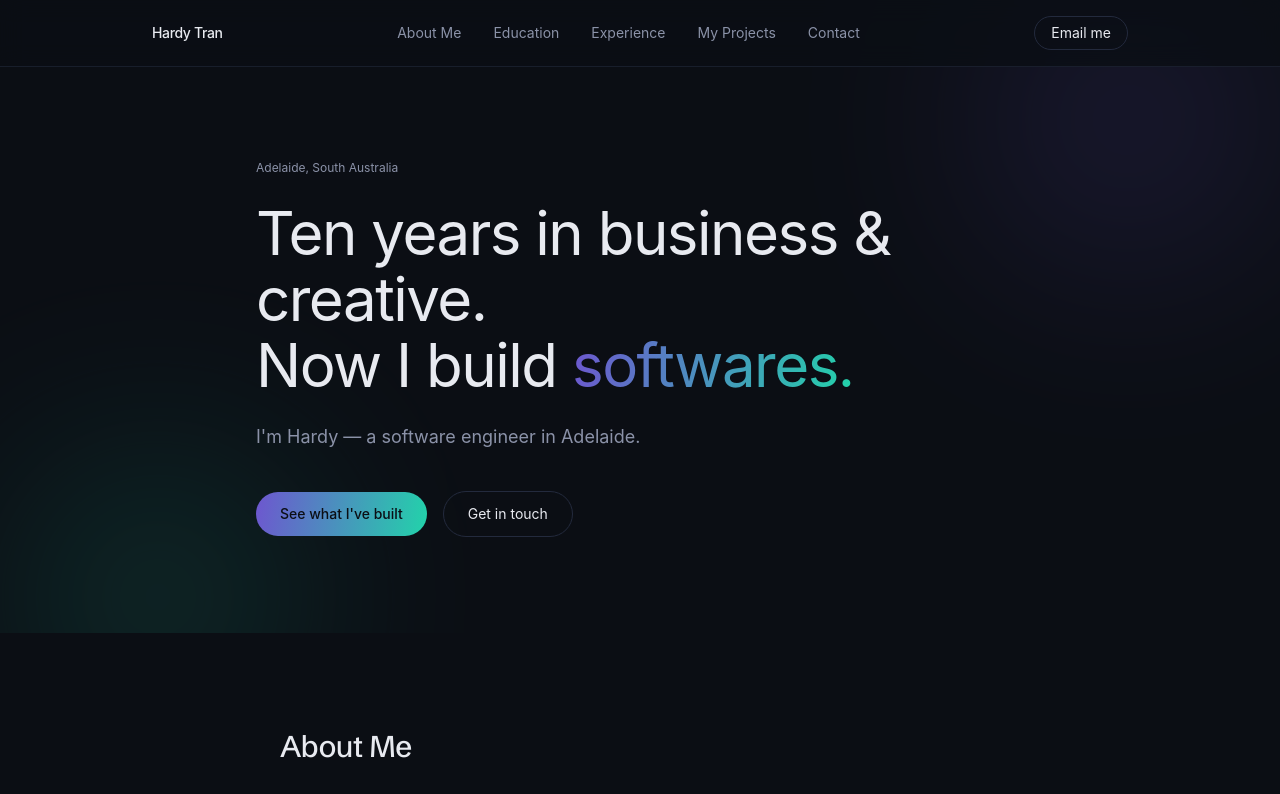
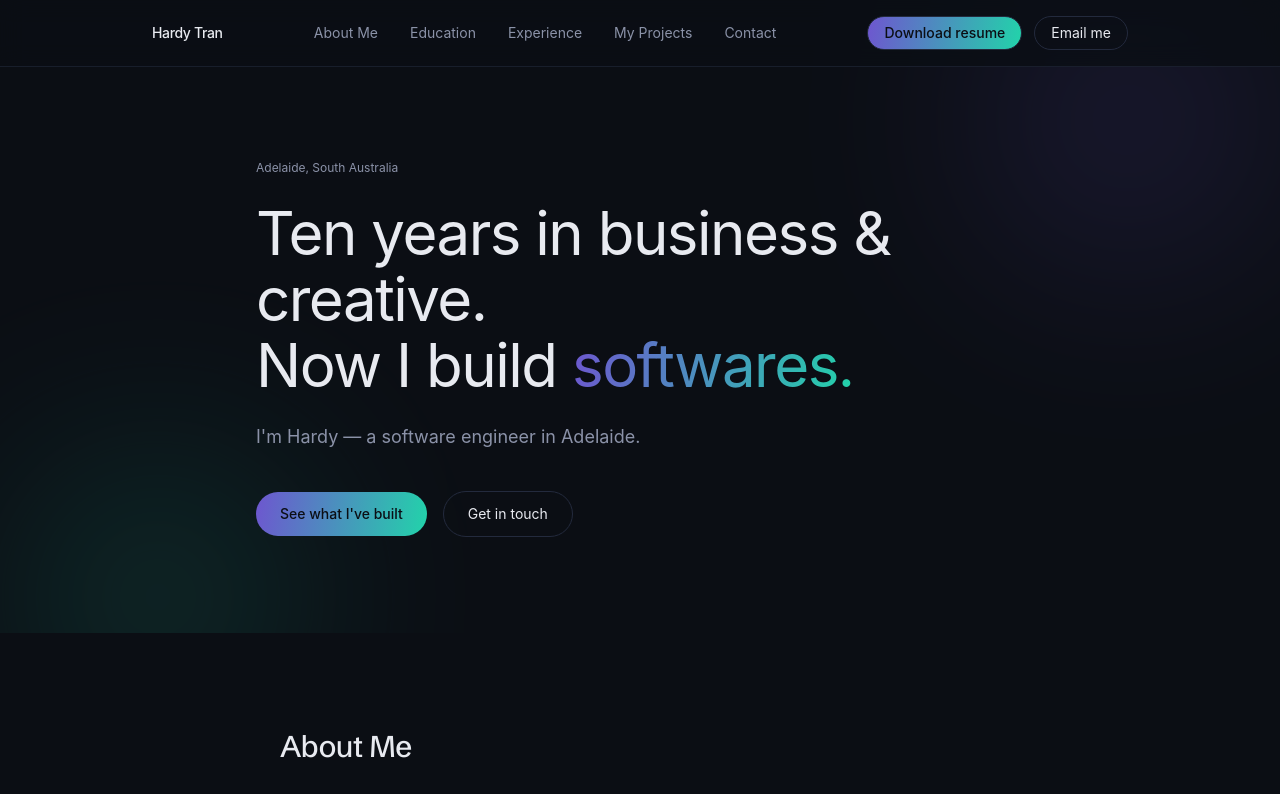
Before and after one commit to hardytran90/my-portfolio, a Next.js app: page / in a window 1280 px wide. Shown: the top 794 px of the page. Built offline with nearby package versions, Linux system fonts and the light colour scheme; a web font is replaced by a local one.

Commit message:
Add Download resume button

```diff
--- a/components/Nav.tsx
+++ b/components/Nav.tsx
@@ -23,10 +23,18 @@ export default function Nav() {
           ))}
         </ul>
 
+        <div className="flex items-center gap-3">
+          <a href="/resume/HardyTran_CV.pdf"
+          download
+          className="bridge-gradient border border-line rounded-full px-4 py-1.5 text-sm font-medium text-bg transition-transform hover:-translate-y-0.5 bg-[linear-gradient(100deg,var(--color-past)_0%,var(--color-future)_100%)]">
+            Download resume
+          </a>
+
           <a href="mailto:vinhhung90@gmail.com"
           className="rounded-full border border-line px-4 py-1.5 text-sm text-ink transition-colors hover:border-future/60 hover:text-future">
           Email me
         </a>
+        </div>
       </nav>
     </header>
   );
```
Also changed, not shown: 1 other file (tests, documents, lock files or other folders).
